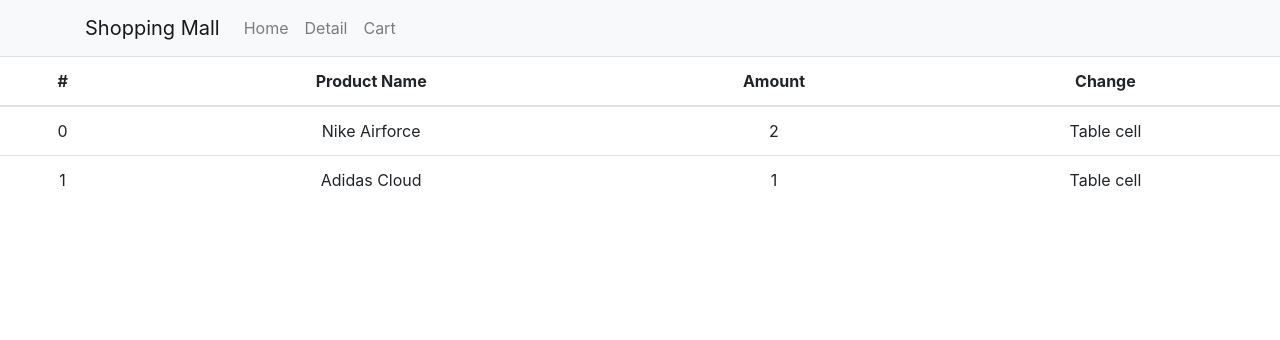
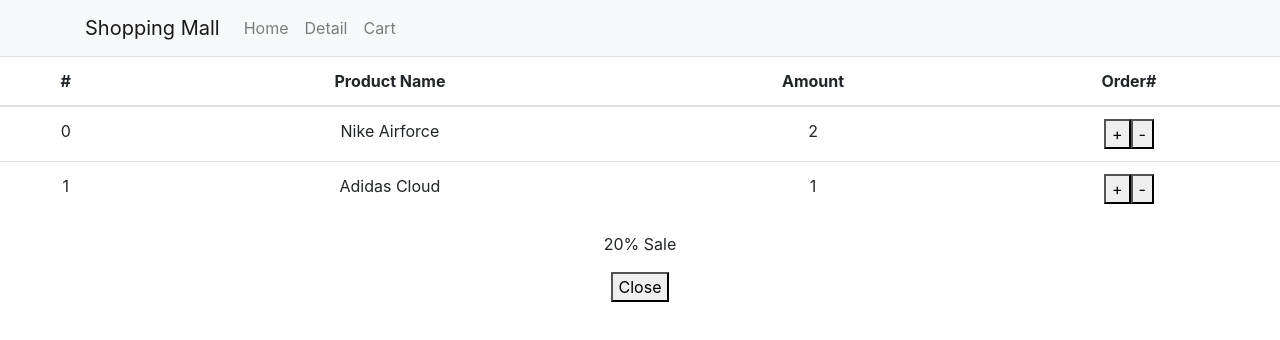
Before and after one commit to kwonih1020/react_projects, a React (Create React App) app in the folder shopping-react/: page /cart in a window 1280 px wide. Shown: the top 340 px of the page. Built offline with nearby package versions, Linux system fonts and the light colour scheme.

Commit message:
redux dispatch

```diff
--- a/shopping-react/src/Cart.js
+++ b/shopping-react/src/Cart.js
@@ -12,7 +12,7 @@ function Cart(props) {
               <th>#</th>
               <th>Product Name</th>
               <th>Amount</th>
-              <th>Change</th>
+              <th>Order#</th>
             </tr>
           </thead>
           <tbody>
@@ -22,12 +22,36 @@ function Cart(props) {
                   <td>{a.id}</td>
                   <td>{a.name}</td>
                   <td>{a.quan}</td>
-                  <td>Table cell</td>
+                  <td>
+                    <button
+                      onClick={() => {
+                        props.dispatch({ type: "addOrder" });
+                      }}>
+                      +
+                    </button>
+                    <button
+                      onClick={() => {
+                        props.dispatch({ type: "deleteOrder" });
+                      }}>
+                      -
+                    </button>
+                  </td>
                 </tr>
               );
             })}
           </tbody>
         </Table>
+        {props.alertState === true ? (
+          <div className="my-alert2">
+            <p>20% Sale</p>
+            <button
+              onClick={() => {
+                props.dispatch({ type: "close" });
+              }}>
+              Close
+            </button>
+          </div>
+        ) : null}
       </div>
     </div>
   );
@@ -36,7 +60,8 @@ function Cart(props) {
 function stateToProps(state) {
   // redux store 데이터 가져와서 props 로 변환해주는 함수
   return {
-    state: state, // state라는 이름의 props로 바꿔주세요
+    state: state.reducer, // state라는 이름의 props로 바꿔주세요 (여기가 props)
+    alertState: state.reducer2,
   };
 }
 
--- a/shopping-react/src/index.js
+++ b/shopping-react/src/index.js
@@ -6,14 +6,37 @@ import reportWebVitals from "./reportWebVitals";
 
 import { BrowserRouter } from "react-router-dom";
 import { Provider } from "react-redux";
-import { createStore } from "redux";
+import { combineReducers, createStore } from "redux";
 
-let store = createStore(() => {
-  return [
-    { id: 0, name: "Nike Airforce", quan: 2 },
-    { id: 1, name: "Adidas Cloud", quan: 1 },
-  ];
-});
+let alertState = true;
+
+function reducer2(state = alertState, action) {
+  if (action.type === "close") {
+    return (state = false);
+    return state;
+  } else {
+    return state;
+  }
+}
+
+let initialState = [
+  { id: 0, name: "Nike Airforce", quan: 2 },
+  { id: 1, name: "Adidas Cloud", quan: 1 },
+];
+function reducer(state = initialState, action) {
+  if (action.type === "addOrder") {
+    let copyState = [...state];
+    copyState[0].quan++;
+    return copyState;
+  } else if (action.type === "deleteOrder") {
+    let copyState = [...state];
+    copyState[0].quan--;
+    return copyState;
+  } else {
+    return state;
+  }
+}
+let store = createStore(combineReducers({ reducer, reducer2 }));
 
 ReactDOM.render(
   <React.StrictMode>
```
Also changed, not shown: 1 other file (tests, documents, lock files or other folders).
